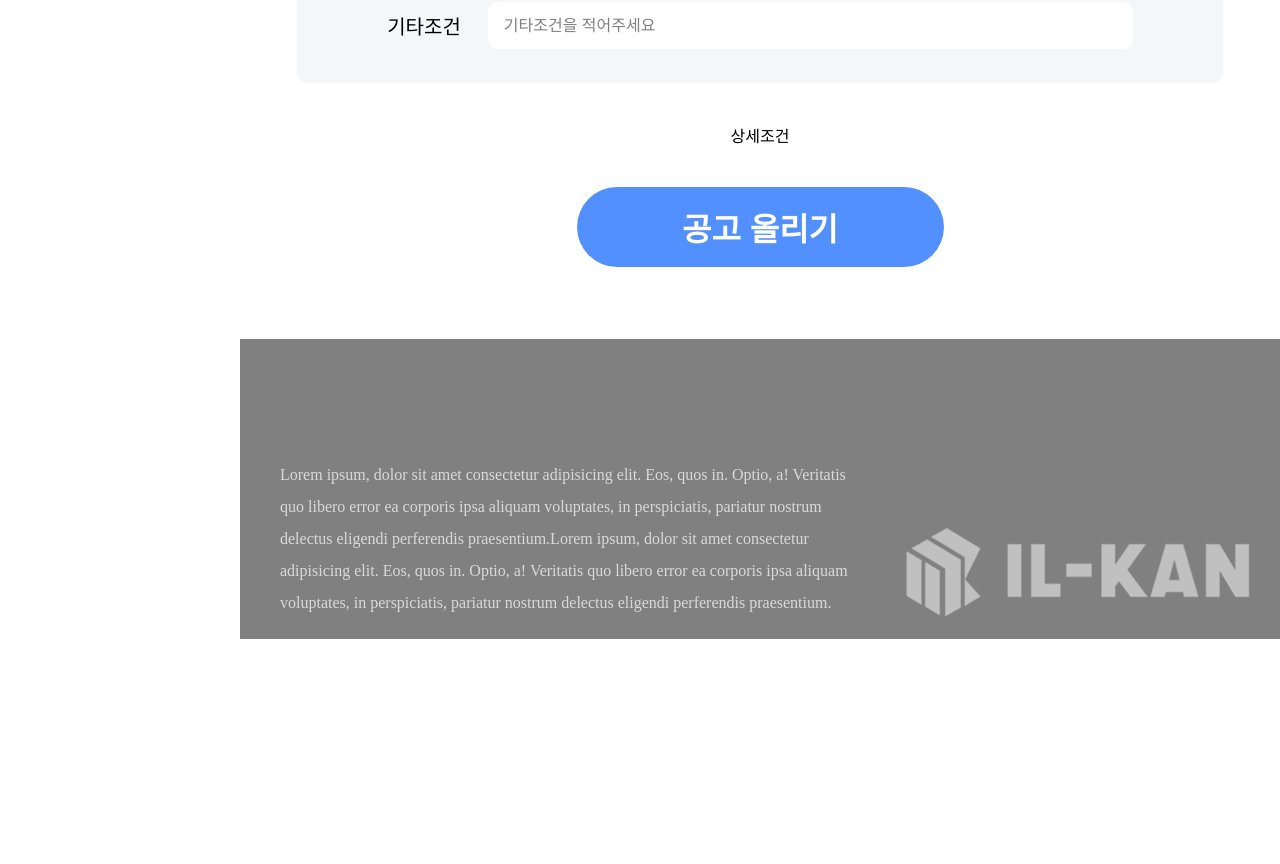
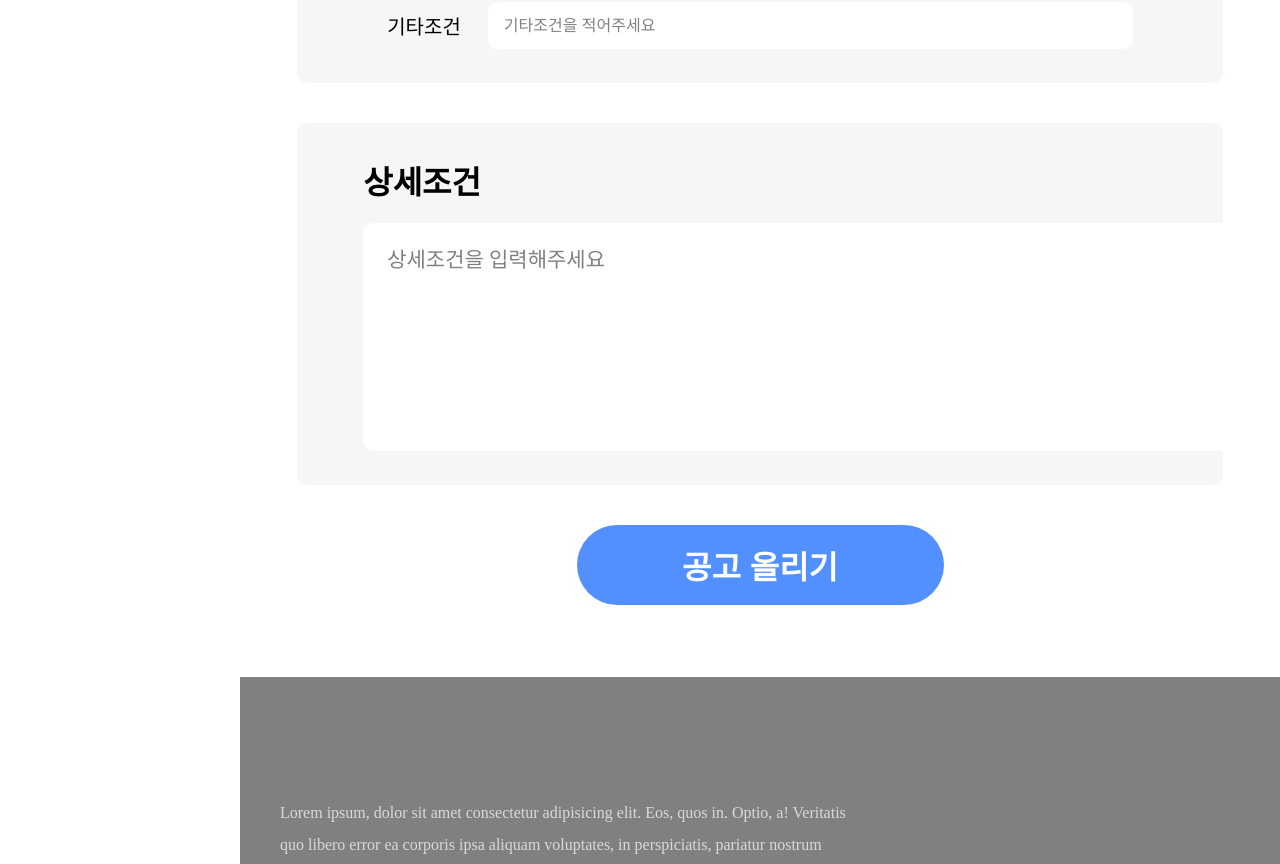
Before and after one commit to cryingdryice/ILKAN-web, a React (Vite) app: page /main/jobPost in a window 1280 px wide. Shown: the part 1480-2344 px from the top of the page. Before the commit the page ends 2119 px from the top, so only its background shows below. Built offline with nearby package versions, Linux system fonts and the light colour scheme; no server answers; the HTML template or start-up script is replaced by a standard one.

Commit message:
feat: 필드4 컴포넌트 구현

```diff
--- /dev/null
+++ b/src/components/jobPost/PostField4.tsx
@@ -0,0 +1,17 @@
+import postFieldStyle from "../../css/components/jobPost/postField4.module.css";
+
+export default function PostField4() {
+  return (
+    <section className={postFieldStyle.postFieldContainer}>
+      <div className={postFieldStyle.fieldTitle}>상세조건</div>
+      <div className={postFieldStyle.fieldBox}>
+        <textarea
+          id="detailCondition"
+          name="detailCondition"
+          className={postFieldStyle.textarea}
+          placeholder="상세조건을 입력해주세요"
+        />
+      </div>
+    </section>
+  );
+}
--- /dev/null
+++ b/src/css/components/jobPost/postField4.module.css
@@ -0,0 +1,41 @@
+.postFieldContainer {
+  width: 100%;
+  display: flex;
+  flex-direction: column;
+  gap: 20px;
+  padding-top: 34px;
+  padding-bottom: 34px;
+  background-color: #f5f6f8;
+  border: none;
+  border-radius: 10px;
+}
+
+.fieldTitle {
+  font-size: 32px;
+  font-weight: bold;
+  padding-left: 66px;
+  padding-right: 66px;
+  color: #000;
+}
+
+.fieldBox {
+  width: 100%;
+  height: 228px;
+  border-radius: 10px;
+  padding: 0px 41px 0px 66px;
+}
+
+.textarea {
+  width: 881px;
+  height: 188px;
+  border: none;
+  border-radius: 10px;
+  padding: 20px 24px;
+  font-size: 21px;
+  resize: none;
+  font-family: none;
+}
+
+.textarea::placeholder {
+  color: #808080;
+}
--- a/src/pages/main/jobPostPage.tsx
+++ b/src/pages/main/jobPostPage.tsx
@@ -1,6 +1,7 @@
 import PostField1 from "../../components/jobPost/PostField1";
 import PostField2 from "../../components/jobPost/PostField2";
 import PostField3 from "../../components/jobPost/PostField3";
+import PostField4 from "../../components/jobPost/PostField4";
 import jobPostPageStyle from "../../css/pages/jobPostPage.module.css";
 import { FormEvent } from "react";
 
@@ -33,7 +34,7 @@ export default function JobPostPage() {
         <PostField1 />
         <PostField2 />
         <PostField3 />
-        <div>상세조건</div>
+        <PostField4 />
         <button className={jobPostPageStyle.postBtn} type="submit">
           공고 올리기
         </button>
```
